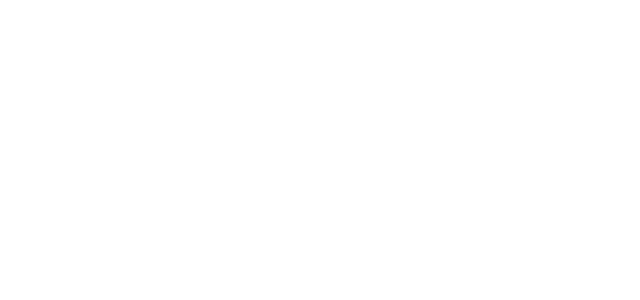
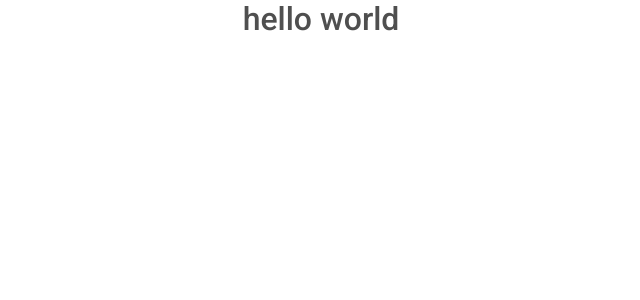
Before and after one commit to Vanillajaviscript/SEI-CAPSTONE-FRONTEND, a React (Create React App) app: page / in a window 1280 px wide. Shown: the top 300 px of the page, without its empty margins (319-959 px from the left). Built offline with nearby package versions, Linux system fonts and the light colour scheme.

Commit message:
adds bootstrap files to index.html and index.css

```diff
--- a/public/index.html
+++ b/public/index.html
@@ -9,6 +9,8 @@
       name="description"
       content="Web site created using create-react-app"
     />
+    <link href="https://use.fontawesome.com/releases/v5.15.1/css/all.css" rel="stylesheet" />
+    <link href="https://fonts.googleapis.com/css?family=Roboto:300,400,500,700&display=swap" rel="stylesheet" />
     <title>Dog Rescue</title>
   </head>
   <body>
--- a/src/App.js
+++ b/src/App.js
@@ -1,9 +1,9 @@
 import './App.css';
-
+import './index.css'
 const App = () => {
   return (
     <div className="App">
-
+     <h2>hello world</h2>
     </div>
   );
 }
--- /dev/null
+++ b/src/index.css
@@ -0,0 +1,3 @@
+body {
+  font-family: Roboto, Helvetica, Arial, sans-serif;
+}
--- a/src/index.js
+++ b/src/index.js
@@ -1,6 +1,7 @@
 import React from 'react';
 import ReactDOM from 'react-dom/client';
 import App from './App';
+import 'mdb-react-ui-kit/dist/css/mdb.min.css';
 
 const root = ReactDOM.createRoot(document.getElementById('root'));
 root.render(
```
